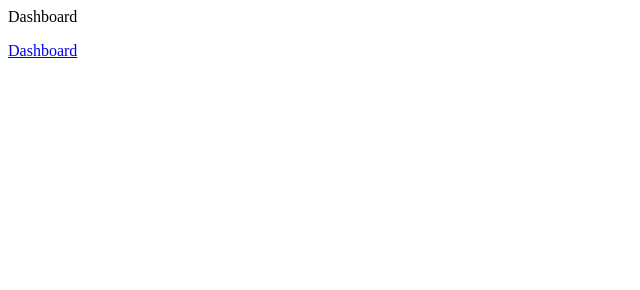
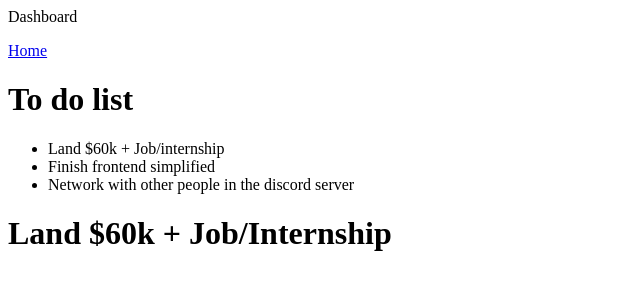
Before and after one commit to MartynOrchard1/Frontend, a plain HTML site: page dashboard.html in a window 1280 px wide. Shown: the whole page, without its empty margins (0-640 px from the left). Drawn offline with Linux system fonts and the light colour scheme.

Commit message:
<ul> Testing and <ol>

```diff
--- a/dashboard.html
+++ b/dashboard.html
@@ -7,7 +7,16 @@
     <title>Dashboard</title>
 </head>
 <body>
-    Dashboard
-    <p><a href="/index.html" target="_blank">Dashboard</a></p> <!-- Links the dashboard to home page -->
+    <div>
+        Dashboard
+        <p><a href="/index.html" target="_blank">Home</a></p> <!-- Links the dashboard to home page -->
+    </div>
+    <h1>To do list</h1>
+    <ul>
+        <li>Land $60k + Job/internship</li>
+        <li>Finish frontend simplified</li>
+        <li>Network with other people in the discord server</li>
+    </ul>
+    <h1>Land $60k + Job/Internship</h1>
 </body>
 </html>
```
